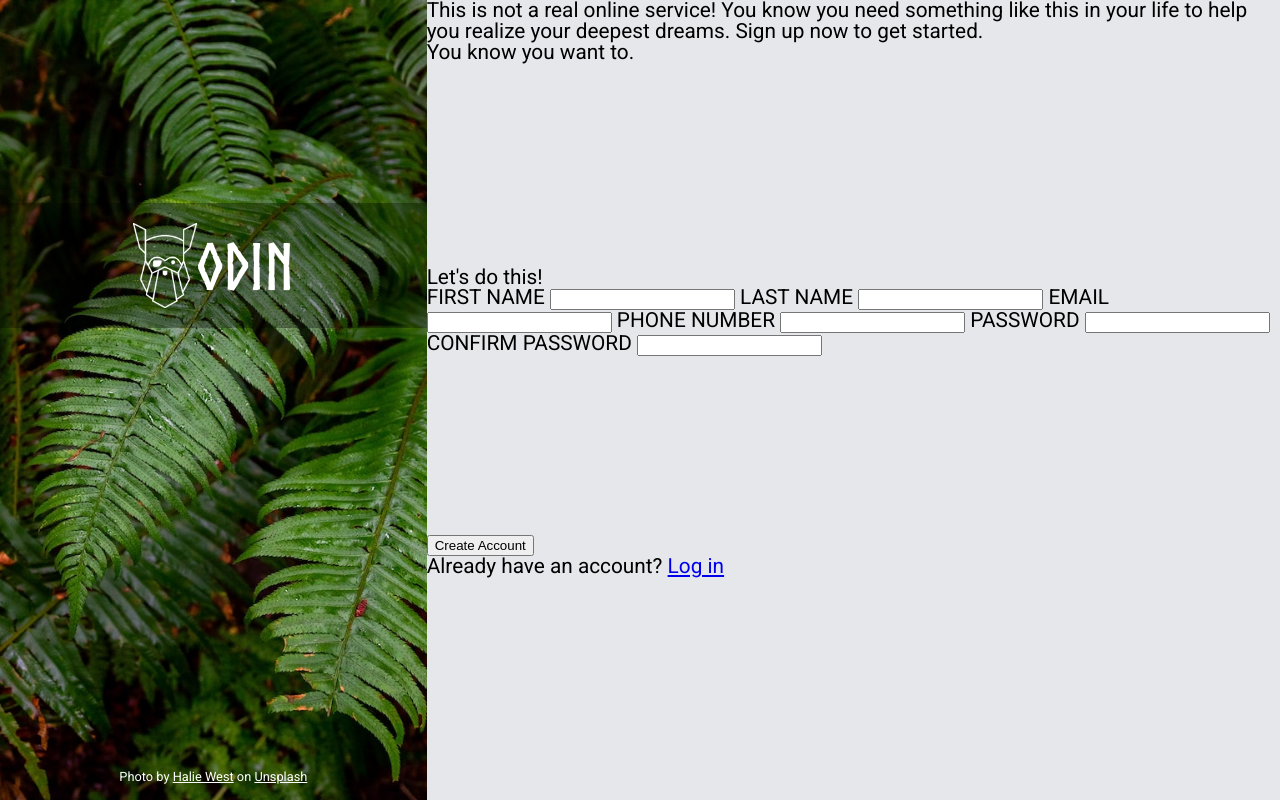
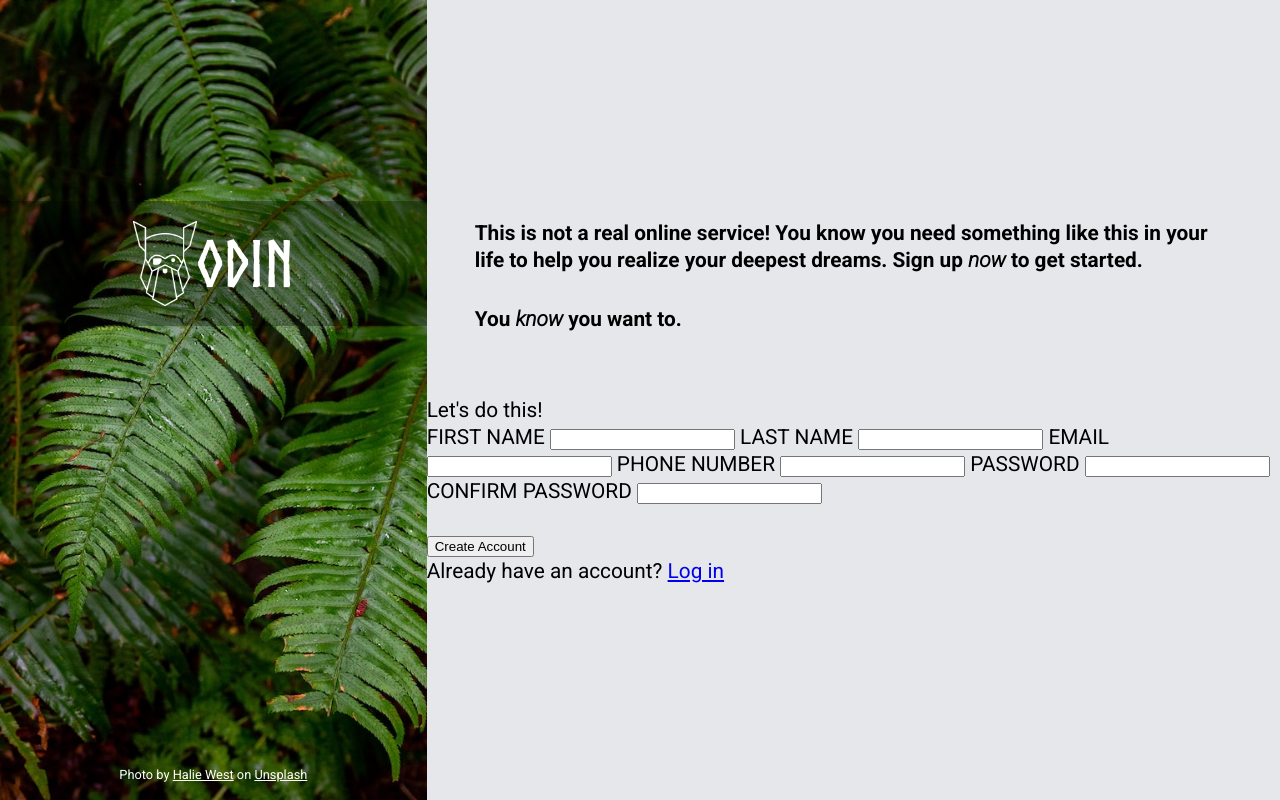
Before and after one commit to MewKay/sign-up-form, a plain HTML site: page index.html in a window 1280 px wide. Drawn offline with Linux system fonts and the light colour scheme.

Commit message:
Add style to presentation text

```diff
--- a/styles/style.css
+++ b/styles/style.css
@@ -15,8 +15,13 @@
 body {
   font-family: "Roboto",Helvetica, sans-serif;
   font-size: 1.3rem;
+  line-height: 1.3;
   min-height: 100vh;
   display: flex;
+}
+
+em {
+  font-style: italic;
 }
 
 main {
@@ -76,7 +81,13 @@ form {
 }
 
 .presentation-text {
-  flex: 1;
+  flex: 2;
+  display: flex;
+  flex-direction: column;
+  justify-content: flex-end;
+  padding: 4rem 3rem;
+  gap: 2rem;
+  font-weight: bold;
 }
 
 .section-user-input {
@@ -84,5 +95,5 @@ form {
 }
 
 .section-submit {
-  flex: 1;
+  flex: 2;
 }
```
